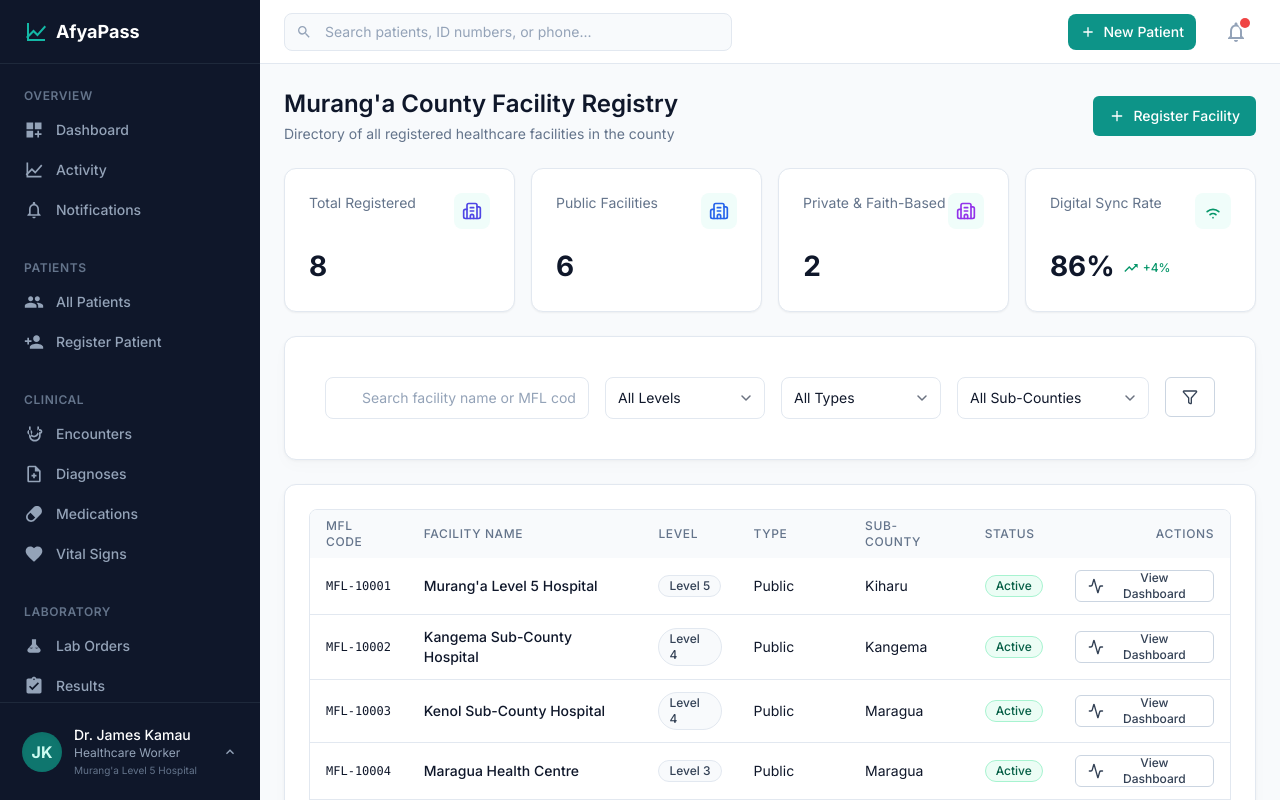
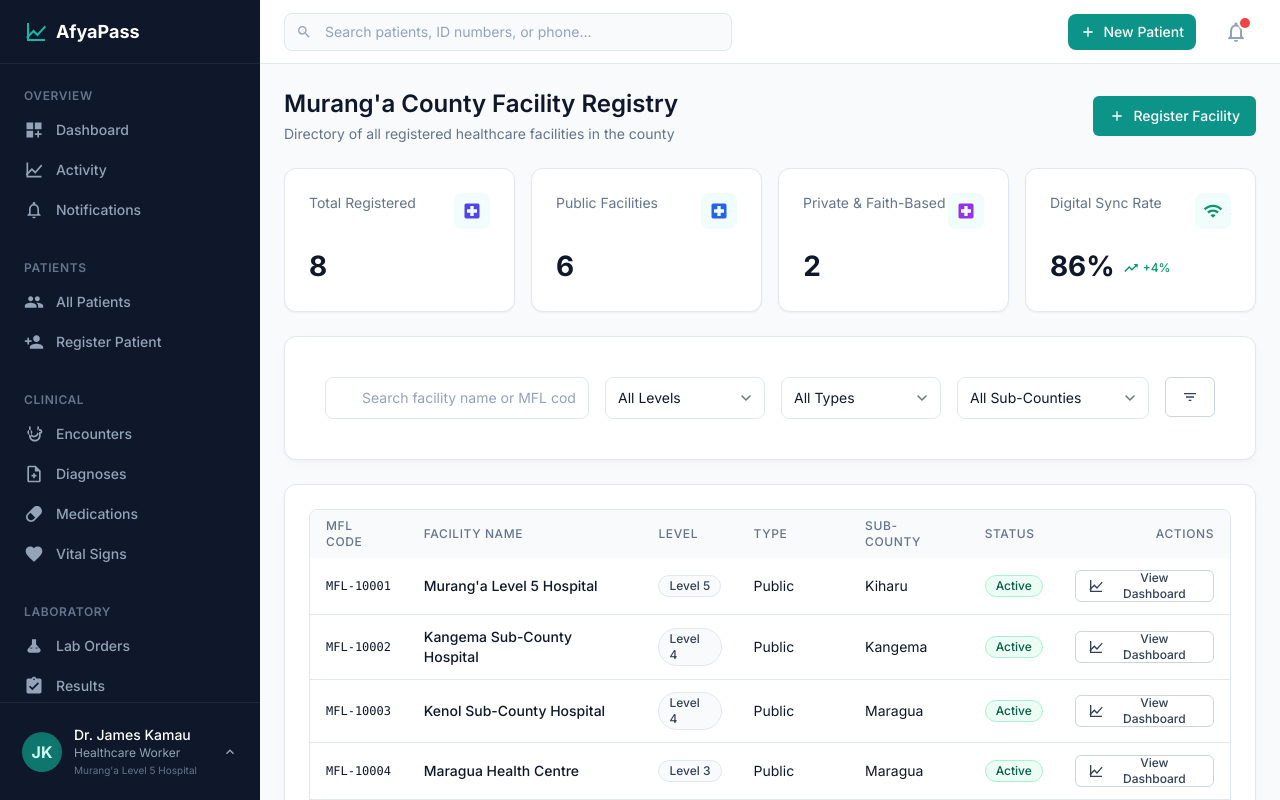
Before and after one commit to Jymee33/AfyaPass, a Next.js app: page /facilities in a window 1280 px wide. Shown: the top 800 px of the page. Built offline with nearby package versions, Linux system fonts and the light colour scheme.

Commit message:
chore(icons): migrate facilities list to UXWing; add Filter aria-label

```diff
--- a/app/(dashboard)/facilities/page.tsx
+++ b/app/(dashboard)/facilities/page.tsx
@@ -7,7 +7,7 @@ import { StatCard } from '@/components/ui/StatCard';
 import { Table, TableHeader, TableRow, TableHead, TableBody, TableCell } from '@/components/ui/Table';
 import { Badge } from '@/components/ui/Badge';
 import { mockFacilities } from '@/lib/mock-data';
-import { Plus, Filter, Search, Building2, Activity, WifiHigh } from 'lucide-react';
+import { IcPlus, IcFilter, IcSearch, IcHospital, IcActivity, IcWifi } from '@/components/icons';
 import { Input } from '@/components/ui/Input';
 import { Select } from '@/components/ui/Select';
 import Link from 'next/link';
@@ -41,7 +41,7 @@ export default function FacilitiesDirectoryPage() {
           <p className="text-sm text-slate-500 mt-1">Directory of all registered healthcare facilities in the county</p>
         </div>
         <Button className="flex items-center gap-2">
-          <Plus className="w-4 h-4" />
+          <IcPlus className="w-4 h-4" />
           Register Facility
         </Button>
       </div>
@@ -50,22 +50,22 @@ export default function FacilitiesDirectoryPage() {
         <StatCard
           title="Total Registered"
           value={totalRegistered}
-          icon={<Building2 className="w-5 h-5 text-indigo-600" />}
+          icon={<IcHospital className="w-5 h-5 text-indigo-600" />}
         />
         <StatCard
           title="Public Facilities"
           value={publicCount}
-          icon={<Building2 className="w-5 h-5 text-info-600" />}
+          icon={<IcHospital className="w-5 h-5 text-info-600" />}
         />
         <StatCard
           title="Private & Faith-Based"
           value={privateCount}
-          icon={<Building2 className="w-5 h-5 text-purple-600" />}
+          icon={<IcHospital className="w-5 h-5 text-purple-600" />}
         />
         <StatCard
           title="Digital Sync Rate"
           value={`${syncRate}%`}
-          icon={<WifiHigh className="w-5 h-5 text-success-600" />}
+          icon={<IcWifi className="w-5 h-5 text-success-600" />}
           trend="+4%"
           trendDirection="up"
         />
@@ -75,7 +75,7 @@ export default function FacilitiesDirectoryPage() {
         <CardContent className="p-4">
           <div className="flex flex-col md:flex-row gap-4">
             <div className="flex-1 relative">
-              <Search className="absolute left-3 top-2.5 h-4 w-4 text-slate-400" />
+              <IcSearch className="absolute left-3 top-2.5 h-4 w-4 text-slate-400" />
               <Input
                 placeholder="Search facility name or MFL code..."
                 className="pl-9"
@@ -124,8 +124,8 @@ export default function FacilitiesDirectoryPage() {
                 ]}
               />
             </div>
-            <Button variant="outline" className="flex items-center gap-2">
-              <Filter className="w-4 h-4" />
+            <Button variant="outline" className="flex items-center gap-2" aria-label="Filter">
+              <IcFilter className="w-4 h-4" />
             </Button>
           </div>
         </CardContent>
@@ -163,7 +163,7 @@ export default function FacilitiesDirectoryPage() {
                   <TableCell className="text-right">
                     <Link href={`/facilities/${facility.id}`}>
                       <Button size="sm" variant="outline">
-                        <Activity className="w-4 h-4 mr-1" /> View Dashboard
+                        <IcActivity className="w-4 h-4 mr-1" /> View Dashboard
                       </Button>
                     </Link>
                   </TableCell>
```
